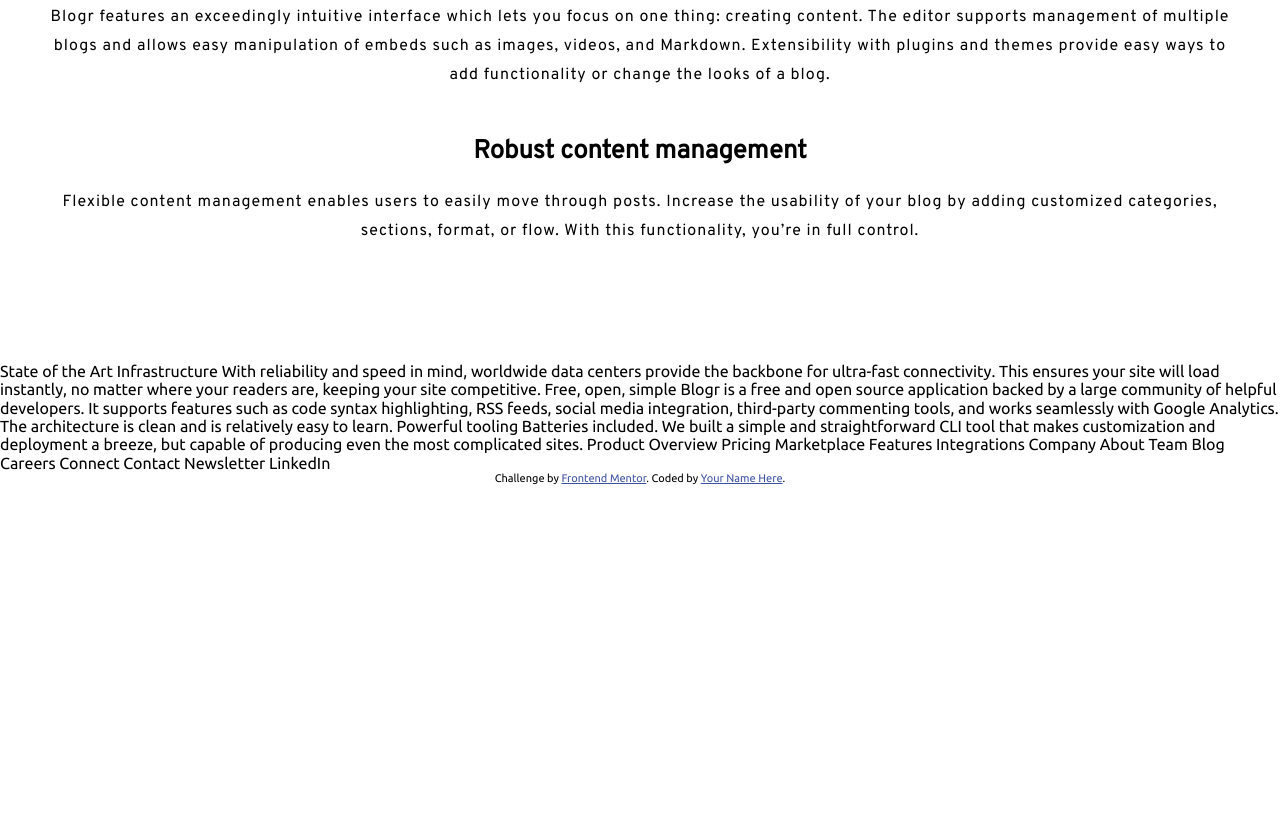
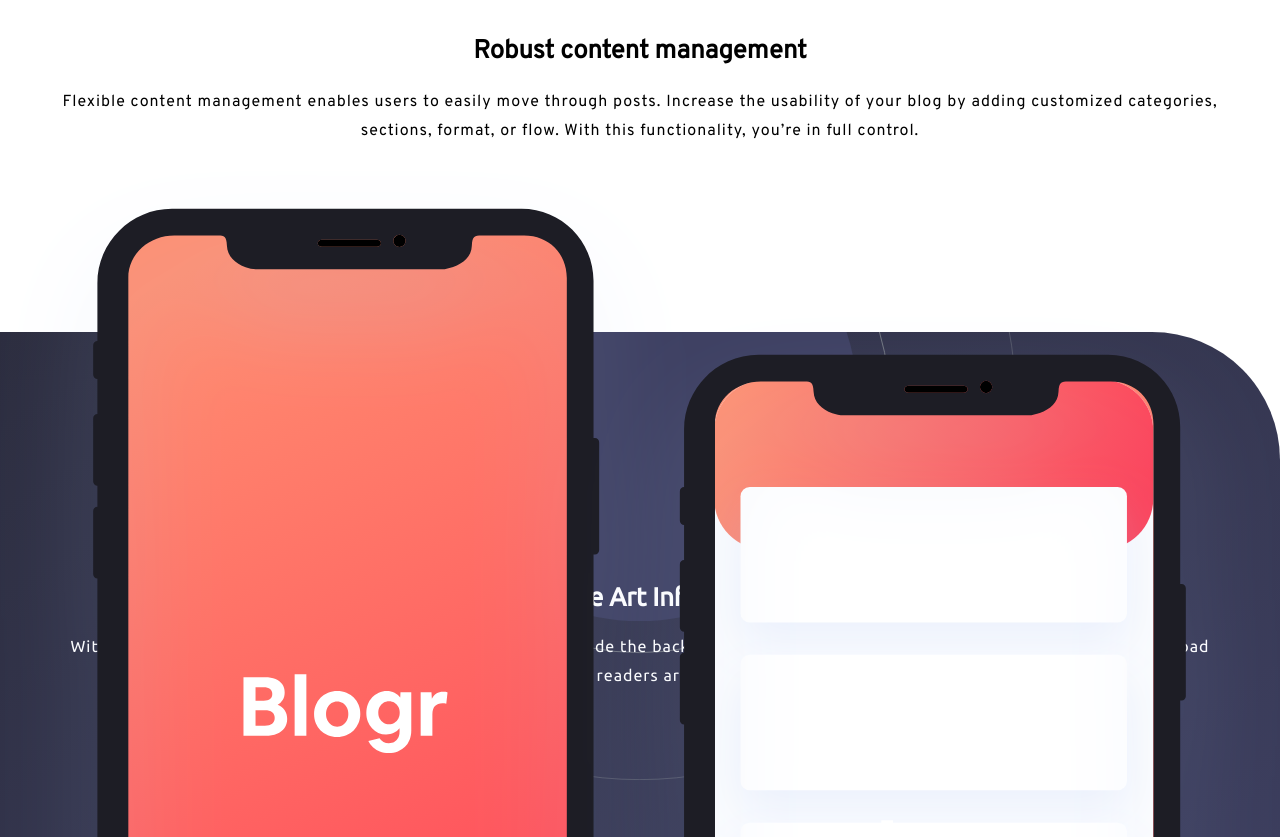
Before and after one commit to bboykk1234/frontend-mentor-challenges, a plain HTML site: page blogr-landing-page/index.html in a window 1280 px wide. Shown: the part 2163-3000 px from the top of the page. Before the commit the page ends 2648 px from the top, so only its background shows below. Drawn offline with Linux system fonts and the light colour scheme.

Commit message:
third and fourth section done

```diff
--- a/blogr-landing-page/index.html
+++ b/blogr-landing-page/index.html
@@ -90,9 +90,22 @@
             </p>
         </main>
     </section>
-    State of the Art Infrastructure
-    With reliability and speed in mind, worldwide data centers provide the backbone for ultra-fast connectivity.
-    This ensures your site will load instantly, no matter where your readers are, keeping your site competitive.
+    <section class="section third">
+        <img src="/blogr-landing-page/images/illustration-phones.svg" alt="Phones">
+    </section>
+    <section class="section fourth">
+        <main>
+            <h2>
+                State of the Art Infrastructure
+            </h2>
+            <p>
+                With reliability and speed in mind, worldwide data centers provide the backbone for ultra-fast
+                connectivity.
+                This ensures your site will load instantly, no matter where your readers are, keeping your site
+                competitive.
+            </p>
+        </main>
+    </section>
 
     Free, open, simple
     Blogr is a free and open source application backed by a large community of helpful developers. It supports
--- a/blogr-landing-page/styles.css
+++ b/blogr-landing-page/styles.css
@@ -44,11 +44,10 @@ body {
 
 .section.second {
     height: auto;
-    padding: 6.25rem 0;
     font-family: Overpass;
 }
 
-.section.second main {
+.section.second main, .section.fourth main {
     margin-top: 6.25rem;
     padding: 0 2.625rem;
 }
@@ -62,10 +61,36 @@ body {
     margin-bottom: 3rem;
 }
 
-.section.second p {
+.section.second p, .section.fourth p {
     letter-spacing: 1px;
     line-height: 1.8rem;
     font-weight: 100;
+}
+
+.section.third {
+    height: 170px;
+    position: relative;
+}
+
+.section.third img {
+    width: 100%;
+}
+
+.section.fourth {
+    background-image: url("/blogr-landing-page/images/bg-pattern-circles.svg"),
+        linear-gradient(to bottom right,#2c2d3f, #3f4164);
+    background-position: center -700%;
+    background-size: auto 94.5%, 100% 100%;
+    background-repeat: no-repeat, no-repeat;
+    border-top-right-radius: 8rem;
+    border-bottom-left-radius: 8rem;
+    color: var(--white);
+}
+
+.section.fourth h2 {
+    padding: 0 0.385rem;
+    margin-top: 250px;
+    font-size: 1.6rem;
 }
 
 .header {
```
